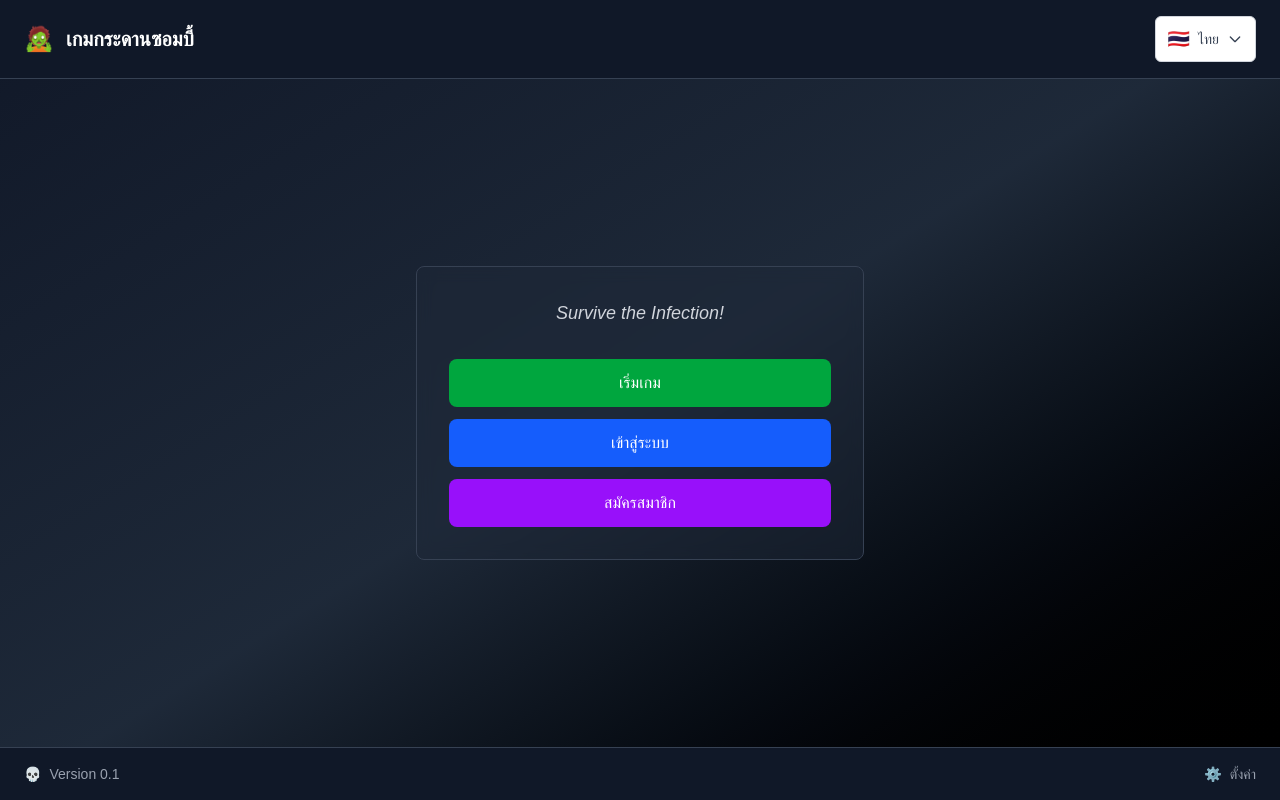
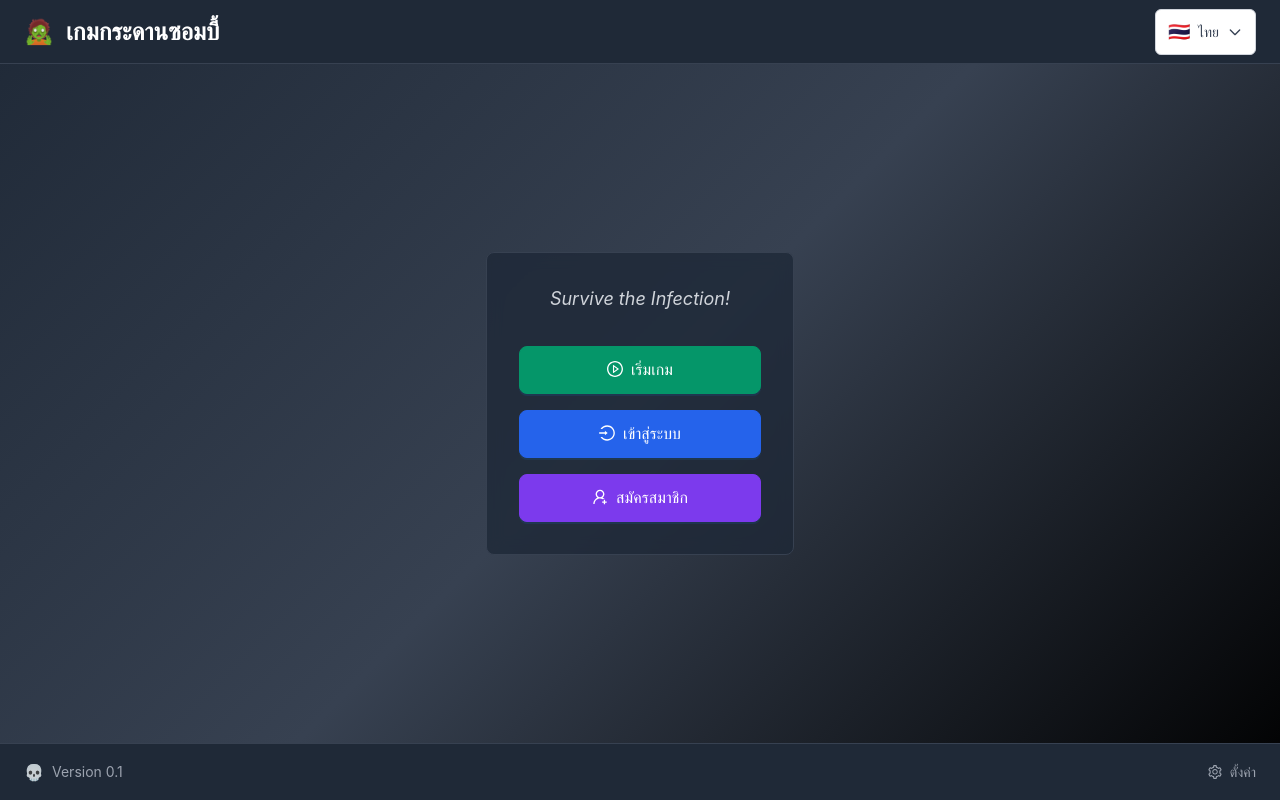
Before and after one commit to kittophop1998/board-game-zombie, a Next.js app: page / in a window 1280 px wide. Built offline with nearby package versions, Linux system fonts and the light colour scheme.

Commit message:
feat:import antd

```diff
--- a/app/page.tsx
+++ b/app/page.tsx
@@ -2,61 +2,177 @@
 
 import { useI18n } from "@/src/hooks/useI18n";
 import { LanguageSwitcher } from "@/src/components";
+import { Layout, Button, Card, Typography, Space, Row, Col } from 'antd';
+import { PlayCircleOutlined, LoginOutlined, UserAddOutlined, SettingOutlined } from '@ant-design/icons';
+
+const { Header, Content, Footer } = Layout;
+const { Title, Text } = Typography;
 
 export default function Home() {
   const { t } = useI18n();
 
   return (
-    <div className="min-h-screen bg-gradient-to-br from-gray-900 via-gray-800 to-black flex flex-col">
+    <Layout style={{
+      minHeight: '100vh',
+      background: 'linear-gradient(135deg, #1f2937 0%, #374151 50%, #000000 100%)'
+    }}>
       {/* Header */}
-      <header className="bg-gray-900 border-b border-gray-700 px-6 py-4">
-        <div className="flex items-center justify-between">
-          <div className="flex items-center">
-            <span className="text-2xl mr-3">🧟</span>
-            <h1 className="text-xl font-bold text-white">{t('title')}</h1>
+      <Header style={{
+        backgroundColor: '#1f2937',
+        borderBottom: '1px solid #374151',
+        padding: '0 24px',
+        display: 'flex',
+        alignItems: 'center',
+        justifyContent: 'space-between'
+      }}>
+        <div style={{ display: 'flex', alignItems: 'center' }}>
+          <span style={{ fontSize: '24px', marginRight: '12px' }}>🧟</span>
+          <Title level={3} style={{ color: 'white', margin: 0 }}>
+            {t('title')}
+          </Title>
         </div>
         <LanguageSwitcher />
-        </div>
-      </header>
+      </Header>
 
       {/* Main Content */}
-      <main className="flex-1 flex flex-col items-center justify-center px-6">
-        <div className="bg-gray-800/50 backdrop-blur-sm border border-gray-700 rounded-lg p-8 w-full max-w-md">
+      <Content style={{
+        display: 'flex',
+        justifyContent: 'center',
+        alignItems: 'center',
+        padding: '24px'
+      }}>
+        <Row justify="center" style={{ width: '100%' }}>
+          <Col xs={22} sm={16} md={12} lg={8} xl={6}>
+            <Card
+              style={{
+                backgroundColor: 'rgba(31, 41, 55, 0.8)',
+                backdropFilter: 'blur(8px)',
+                border: '1px solid #374151',
+                borderRadius: '8px'
+              }}
+              bodyStyle={{ padding: '32px' }}
+            >
               {/* Tagline */}
-          <div className="text-center mb-8">
-            <p className="text-lg text-gray-300 italic">Survive the Infection!</p>
+              <div style={{ textAlign: 'center', marginBottom: '32px' }}>
+                <Text style={{
+                  fontSize: '18px',
+                  color: '#D1D5DB',
+                  fontStyle: 'italic'
+                }}>
+                  Survive the Infection!
+                </Text>
               </div>
 
               {/* Action Buttons */}
-          <div className="space-y-3">
-            <button className="w-full bg-green-600 hover:bg-green-700 text-white font-medium py-3 px-4 rounded-lg transition-colors duration-200">
+              <Space direction="vertical" size="middle" style={{ width: '100%' }}>
+                <Button
+                  type="primary"
+                  size="large"
+                  icon={<PlayCircleOutlined />}
+                  style={{
+                    width: '100%',
+                    height: '48px',
+                    backgroundColor: '#059669',
+                    borderColor: '#059669'
+                  }}
+                  onMouseEnter={(e) => {
+                    e.currentTarget.style.backgroundColor = '#047857';
+                    e.currentTarget.style.borderColor = '#047857';
+                  }}
+                  onMouseLeave={(e) => {
+                    e.currentTarget.style.backgroundColor = '#059669';
+                    e.currentTarget.style.borderColor = '#059669';
+                  }}
+                >
                   {t('game.startGame')}
-            </button>
+                </Button>
 
-            <button className="w-full bg-blue-600 hover:bg-blue-700 text-white font-medium py-3 px-4 rounded-lg transition-colors duration-200">
+                <Button
+                  type="primary"
+                  size="large"
+                  icon={<LoginOutlined />}
+                  style={{
+                    width: '100%',
+                    height: '48px',
+                    backgroundColor: '#2563EB',
+                    borderColor: '#2563EB'
+                  }}
+                  onMouseEnter={(e) => {
+                    e.currentTarget.style.backgroundColor = '#1D4ED8';
+                    e.currentTarget.style.borderColor = '#1D4ED8';
+                  }}
+                  onMouseLeave={(e) => {
+                    e.currentTarget.style.backgroundColor = '#2563EB';
+                    e.currentTarget.style.borderColor = '#2563EB';
+                  }}
+                >
                   {t('auth.login')}
-            </button>
+                </Button>
 
-            <button className="w-full bg-purple-600 hover:bg-purple-700 text-white font-medium py-3 px-4 rounded-lg transition-colors duration-200">
+                <Button
+                  type="primary"
+                  size="large"
+                  icon={<UserAddOutlined />}
+                  style={{
+                    width: '100%',
+                    height: '48px',
+                    backgroundColor: '#7C3AED',
+                    borderColor: '#7C3AED'
+                  }}
+                  onMouseEnter={(e) => {
+                    e.currentTarget.style.backgroundColor = '#6D28D9';
+                    e.currentTarget.style.borderColor = '#6D28D9';
+                  }}
+                  onMouseLeave={(e) => {
+                    e.currentTarget.style.backgroundColor = '#7C3AED';
+                    e.currentTarget.style.borderColor = '#7C3AED';
+                  }}
+                >
                   {t('auth.register')}
-            </button>
-          </div>
-        </div>
-      </main>
+                </Button>
+              </Space>
+            </Card>
+          </Col>
+        </Row>
+      </Content>
 
       {/* Footer */}
-      <footer className="bg-gray-900 border-t border-gray-700 px-6 py-4">
-        <div className="flex items-center justify-between text-sm text-gray-400">
-          <div className="flex items-center">
-            <span className="mr-2">💀</span>
-            <span>Version 0.1</span>
-          </div>
-          <div className="flex items-center cursor-pointer hover:text-gray-300 transition-colors">
-            <span className="mr-2">⚙️</span>
-            <span>{t('settings.settings')}</span>
-          </div>
-        </div>
-      </footer>
-    </div>
+      <Footer style={{
+        backgroundColor: '#1f2937',
+        borderTop: '1px solid #374151',
+        padding: '16px 24px'
+      }}>
+        <Row justify="space-between" align="middle">
+          <Col>
+            <Space>
+              <span style={{ fontSize: '16px' }}>💀</span>
+              <Text style={{ color: '#9CA3AF', fontSize: '14px' }}>
+                Version 0.1
+              </Text>
+            </Space>
+          </Col>
+          <Col>
+            <Space style={{ cursor: 'pointer' }}>
+              <SettingOutlined style={{ color: '#9CA3AF' }} />
+              <Text
+                style={{
+                  color: '#9CA3AF',
+                  fontSize: '14px',
+                  transition: 'color 0.2s'
+                }}
+                onMouseEnter={(e) => {
+                  e.currentTarget.style.color = '#D1D5DB';
+                }}
+                onMouseLeave={(e) => {
+                  e.currentTarget.style.color = '#9CA3AF';
+                }}
+              >
+                {t('settings.settings')}
+              </Text>
+            </Space>
+          </Col>
+        </Row>
+      </Footer>
+    </Layout>
   );
 }
--- a/package.json
+++ b/package.json
@@ -9,6 +9,7 @@
     "lint": "eslint"
   },
   "dependencies": {
+    "antd": "^5.27.6",
     "i18next": "^25.6.0",
     "next": "16.0.1",
     "react": "19.2.0",
```
Also changed, not shown: 1 other file (tests, documents, lock files or other folders). Lines whose indentation alone changed are shown as unchanged.
